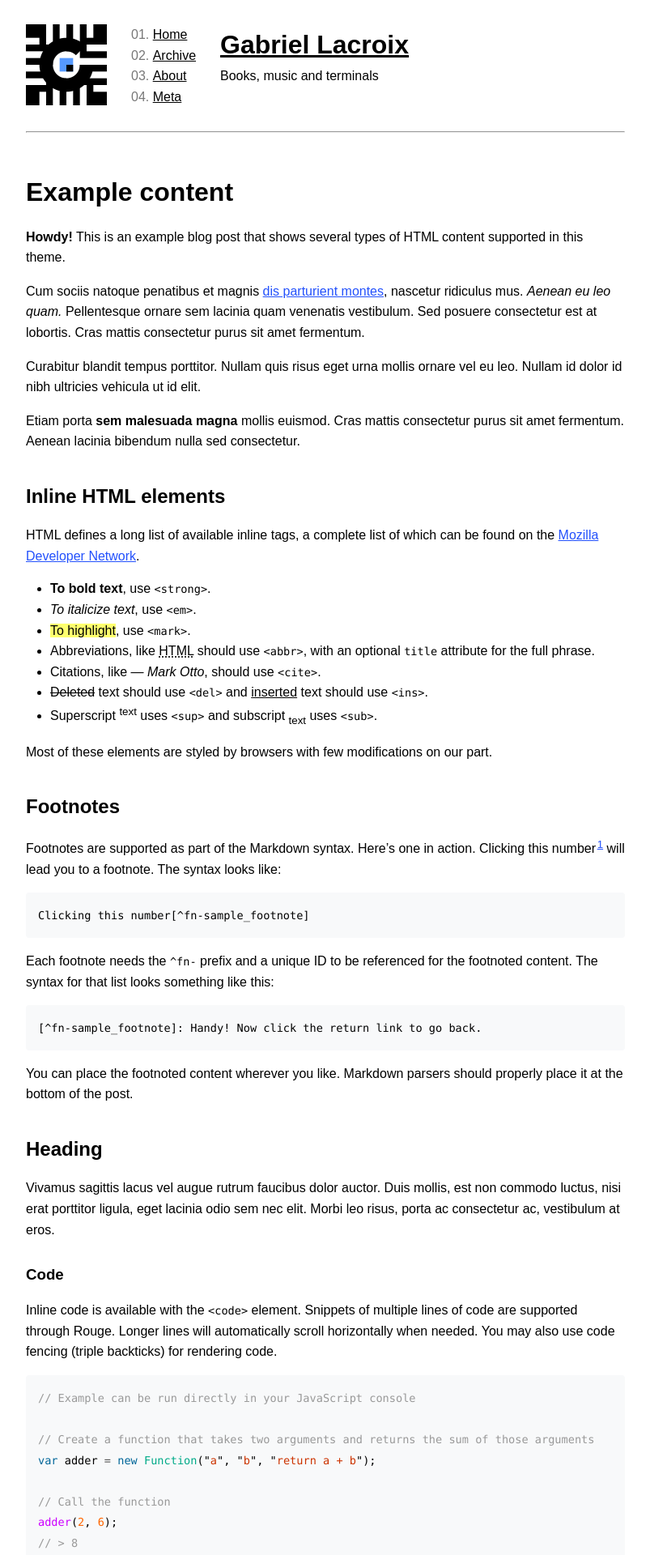
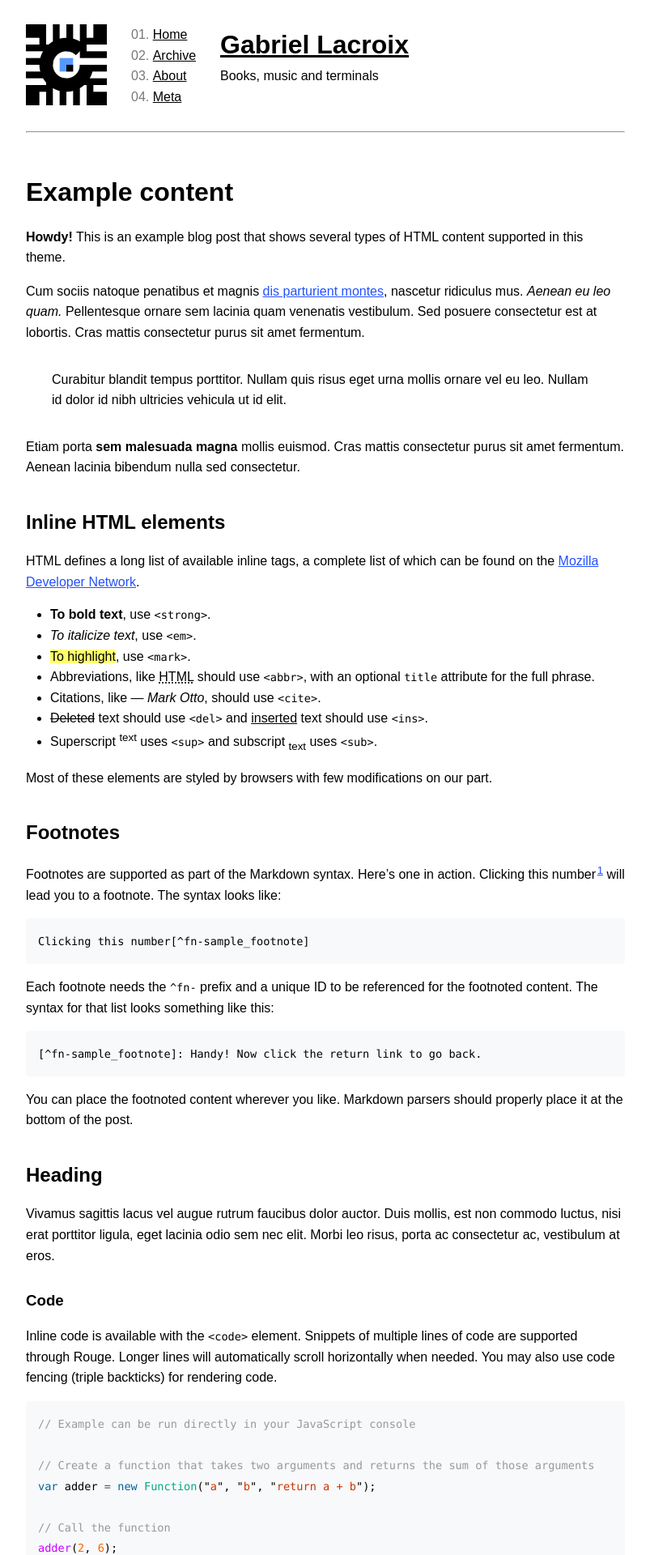
Before and after one commit to Gadiguibou/gadiguibou.github.io, a Jekyll site: the page built from _notes/example-content.md, in a window 1280 px wide. Shown: the top 1920 px of the page at 81% size, without its empty margins (238-1041 px from the left). Built offline with Jekyll 4.4.1, drawn with Linux system fonts in a browser that asks for light colours; some web fonts are replaced.

Commit message:
Add blockquote styling

```diff
--- a/_sass/_layout.scss
+++ b/_sass/_layout.scss
@@ -52,6 +52,10 @@ img {
   height: auto;
 }
 
+blockquote {
+  margin: 2em;
+}
+
 main ul, main ol {
   margin: 15px 30px 0;
 }
```
